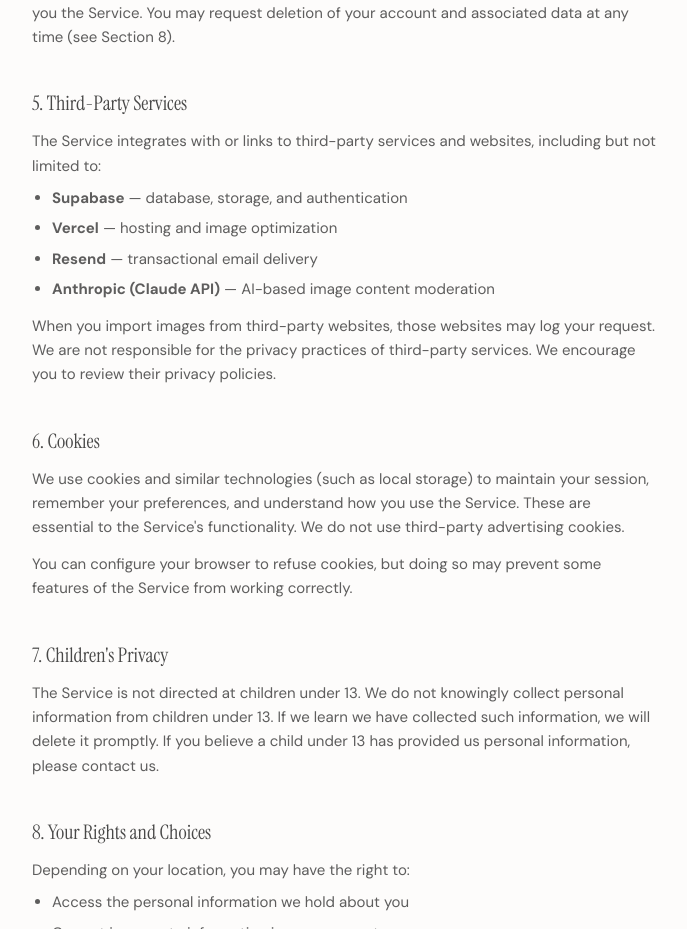
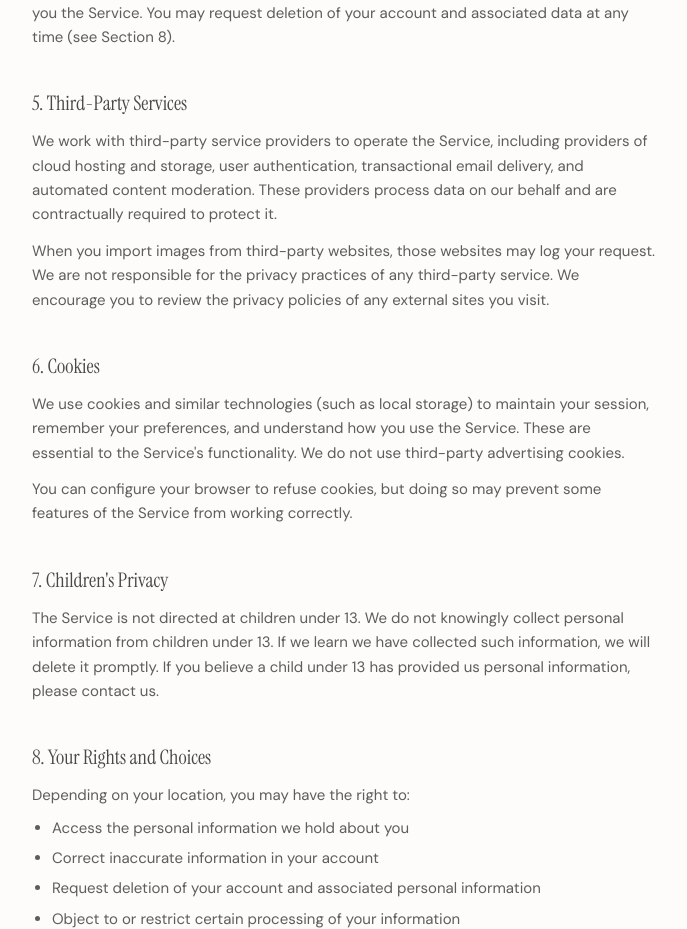
Before and after one commit to avemaxwell/sparkbrd, a Next.js app: page /privacy in a window 1280 px wide. Shown: the part 2040-2969 px from the top of the page, without its empty margins (296-983 px from the left). Built offline with nearby package versions, Linux system fonts and the light colour scheme.

Commit message:
Remove third-party vendor names from Privacy Policy
Replace specific provider names with general service categories to avoid
disclosing the tech stack and to prevent policy drift when vendors change.

Co-Authored-By: Claude Sonnet 4.6 <noreply@anthropic.com>

```diff
--- a/app/privacy/page.tsx
+++ b/app/privacy/page.tsx
@@ -101,16 +101,10 @@ export default function PrivacyPage() {
           <section>
             <h2 className="font-serif text-xl text-ink/80 mb-3">5. Third-Party Services</h2>
             <p>
-              The Service integrates with or links to third-party services and websites, including but not limited to:
+              We work with third-party service providers to operate the Service, including providers of cloud hosting and storage, user authentication, transactional email delivery, and automated content moderation. These providers process data on our behalf and are contractually required to protect it.
             </p>
-            <ul className="list-disc pl-5 mt-2 space-y-1.5">
-              <li><strong className="text-ink/70">Supabase</strong> — database, storage, and authentication</li>
-              <li><strong className="text-ink/70">Vercel</strong> — hosting and image optimization</li>
-              <li><strong className="text-ink/70">Resend</strong> — transactional email delivery</li>
-              <li><strong className="text-ink/70">Anthropic (Claude API)</strong> — AI-based image content moderation</li>
-            </ul>
             <p className="mt-3">
-              When you import images from third-party websites, those websites may log your request. We are not responsible for the privacy practices of third-party services. We encourage you to review their privacy policies.
+              When you import images from third-party websites, those websites may log your request. We are not responsible for the privacy practices of any third-party service. We encourage you to review the privacy policies of any external sites you visit.
             </p>
           </section>
 
```
